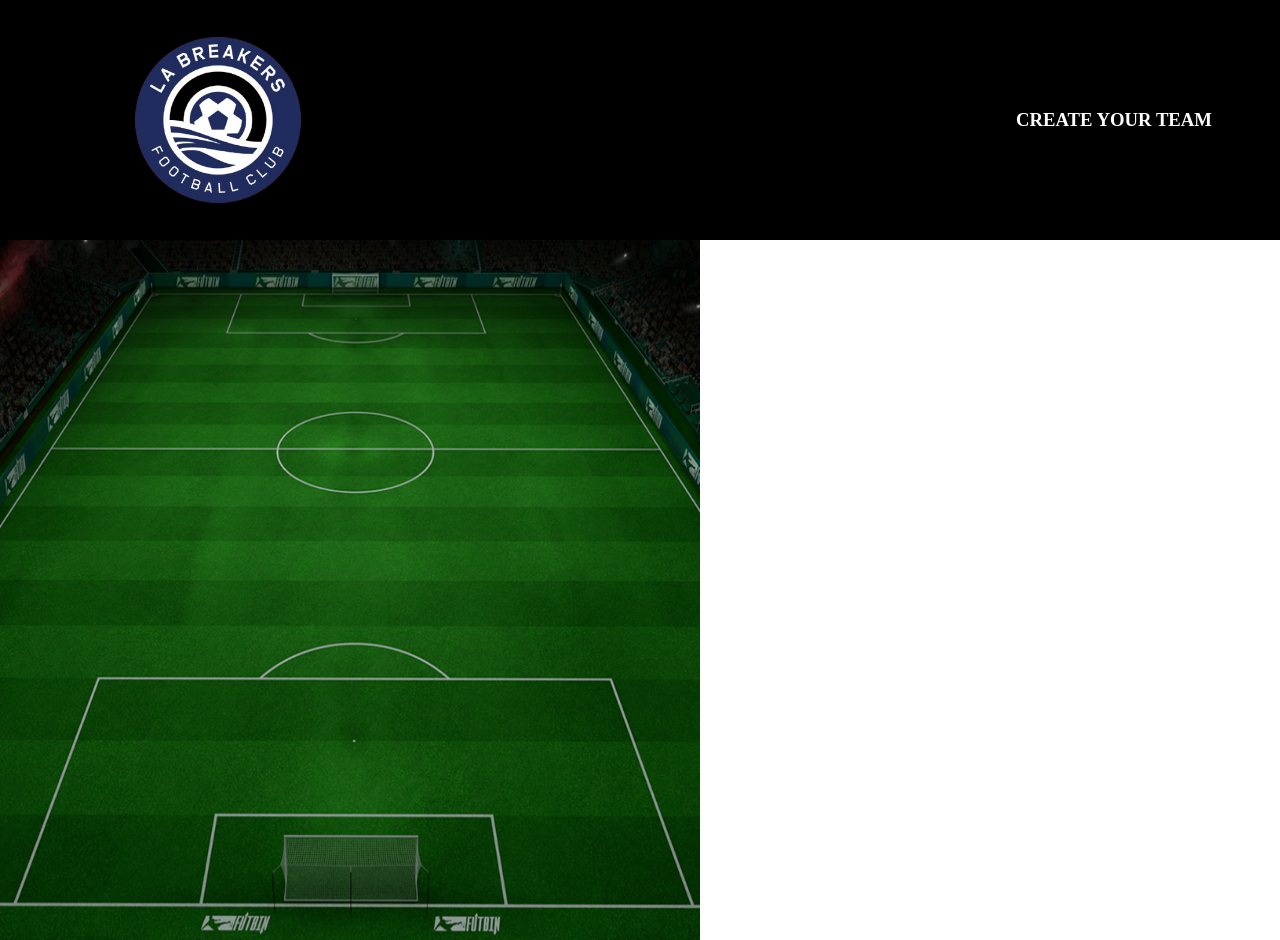
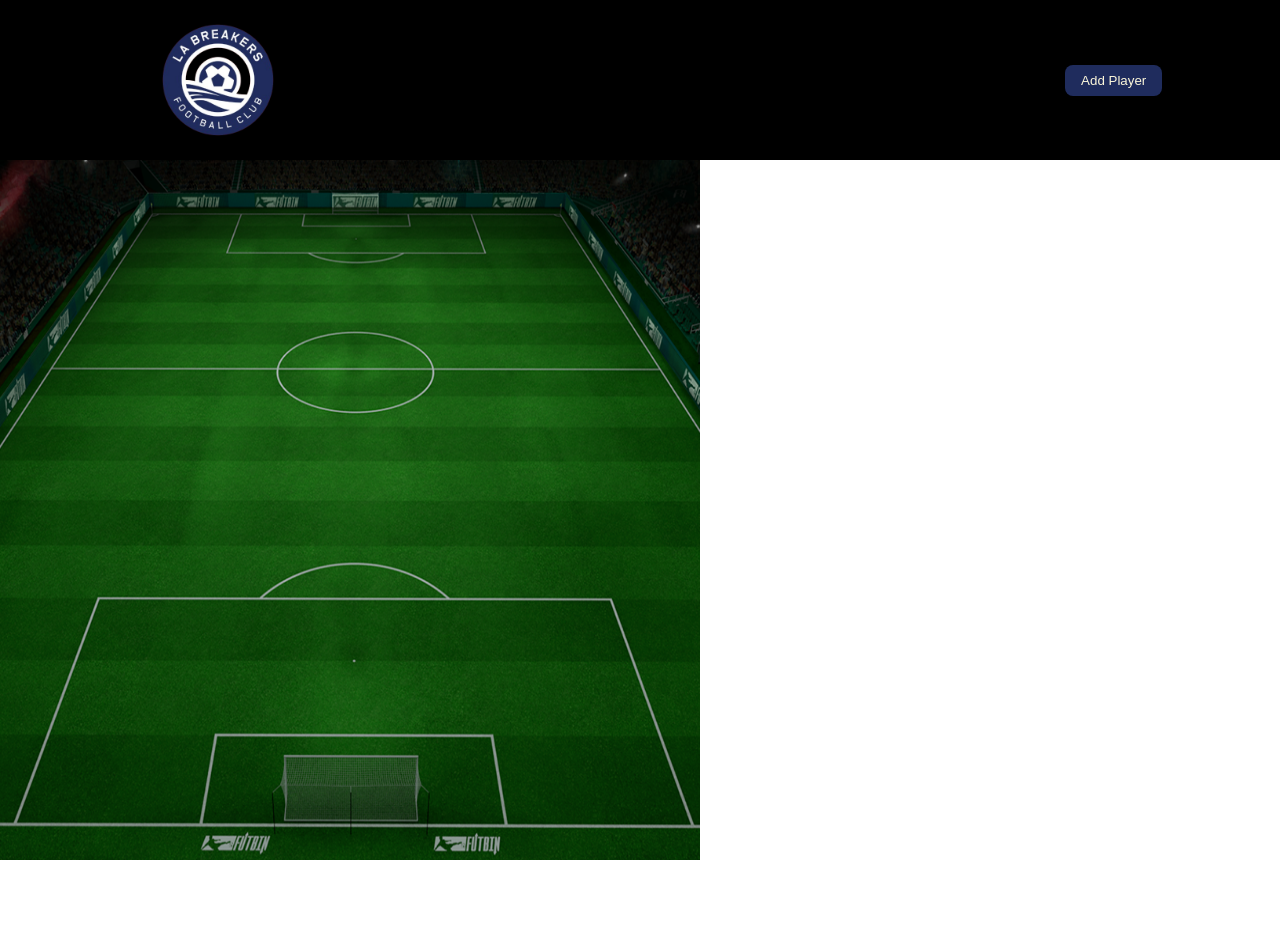
Before and after one commit to zakariyabentaleb/LA-BREAKERS, a plain HTML site: page index.html in a window 1280 px wide. After the commit the page ends 860 px from the top, so only its background shows below. Drawn offline with Linux system fonts and the light colour scheme.

Commit message:
update my header

```diff
--- a/css/style.css
+++ b/css/style.css
@@ -5,7 +5,7 @@
 }
 .header{
     background-color:black;
-    height: 30%;
+    height: 20%;
     display: flex;
     justify-content: space-around;
     align-items: center;
@@ -13,17 +13,30 @@
 
 }
 img {
-      width: 300px;
+      width: 200px;
 }
 h1{
  color: rgba(31,44,93,255);
 
-}
-.option {
-    color: white;
 }
 
 .stadium img {
     width: 700px;
     height: 700px;
 }
+
+.add-player-button {
+    background-color: rgba(31,44,93,255);
+    padding: 8px 16px;
+    border-radius: 0.5rem;
+    color: #fcf7db;
+    font-weight: 500;
+    border: none;
+    cursor: pointer;
+    transition: background-color 0.3s, color 0.3s;
+}
+
+.add-player-button:hover {
+    background-color: #078b03;
+    color: #000000;
+}
--- a/index.html
+++ b/index.html
@@ -11,8 +11,8 @@
         <div>
            <img src="images/logo1.png" alt="logo">
         </div>
-        <div class="option">
-           <h3>CREATE YOUR TEAM</h3>
+        <div class="add-player-container">
+            <button class="add-player-button">Add Player</button>
         </div>
        </div>
     </header>
```
